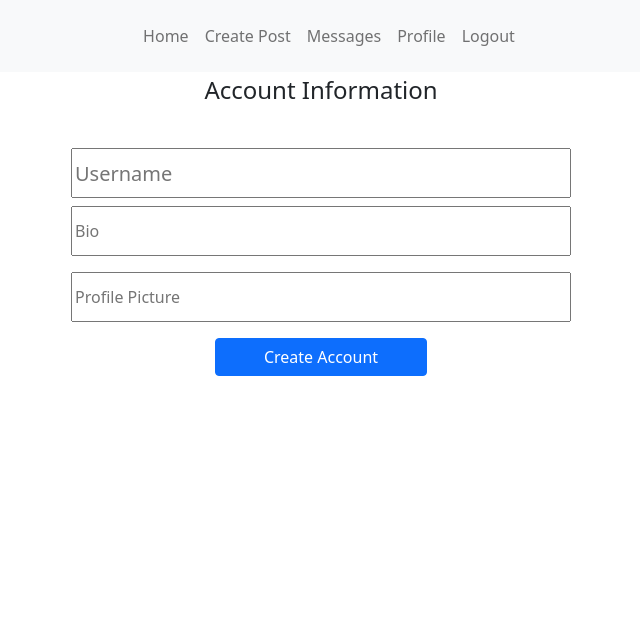
After one commit to Lartg/random-connections, a Flask app: template templates/create_account.html in a window 1280 px wide. The commit adds this page. Shown: the top 632 px of the page, without its empty margins (319-959 px from the left). Run offline with Flask 2, Linux system fonts and the light colour scheme; the template is opened without the code that fills it, so the values that code supplies are empty.

Commit message:
fixed user association

```diff
--- a/app.py
+++ b/app.py
@@ -18,71 +18,108 @@ users = db.users
 
 @app.route('/')
 def login_page():
-    return render_template('login.html')
+    return render_template('login.html', user=None)
 
 @app.route('/', methods=['POST', 'GET'])
 def login():
-    user = {
-        'username': request.form.get('username')
-    }
-    # users.append(user)
+    username = request.form.get('username')
+    user = users.find_one({'username': username})
+    #find user
     return redirect('/home/'+user['username'])
 
 #Home page --------------------------------------------------------------
 @app.route('/home/<string:username>')
 def home_page(username):
-    return render_template('home_index.html', posts=posts.find(), user=username)
+    return render_template('home_index.html', posts=posts.find(), user=users.find_one({'username': username}))
 
 # NAVBAR ROUTES ---------------------------------------------------------
-@app.route('/messages/<string:user>')
-def messages(user):
+@app.route('/messages/<string:username>')
+def messages(username):
 
-    return render_template('messages.html', user=user)
+    return render_template('messages.html', user=users.find_one({'username': username}))
 
-@app.route('/view-profile/<string:user>')
-def view_profile(user):
+@app.route('/view-profile/<string:username>')
+def view_profile(username):
     user_posts = []
 
-    for post in posts.find({'user': user}):
+    for post in posts.find({'user': username}):
         user_posts.append(post)
-    return render_template('view_profile.html', user=user, posts=user_posts)
+    return render_template('view_profile.html', user=users.find_one({'username': username}), posts=user_posts)
 
-@app.route('/create-post/<string:user>')
-def create_post(user):
-    return render_template('create_post.html', user=user)
+@app.route('/create-post/<string:username>')
+def create_post(username):
+    return render_template('create_post.html', user=users.find_one({'username': username}))
 
 #CRUD POSTS --------------------------------------------------------------
 
 #create post
-@app.route('/create-post/<string:user>', methods=['POST'])
-def submit_new_post(user):
+@app.route('/create-post/<string:username>', methods=['POST'])
+def submit_new_post(username):
     post = {
         'title': request.form.get('title'),
         'description': request.form.get('description'),
         'goals': request.form.get('goals'),
         'when': request.form.get('when'),
         'date_posted': datetime.now(),
-        'user': user
+        'user': username
     }
     posts.insert_one(post)
     flash('you successfully made a post', 'success')
-    return redirect('/home/'+user)
+    return redirect('/home/'+username)
 
 #update post
 
 #delete post
-@app.route('/<post_id>/delete/<string:user>')
-def delete_post(post_id,user):
+@app.route('/<post_id>/delete/<string:username>')
+def delete_post(post_id,username):
     posts.delete_one({'_id': ObjectId(post_id)})
-    return redirect('/home/'+user)
+    return redirect('/home/'+username)
 
 #CRUD MSGS ---------------------------------------------------------------
 
 #CRUD USER ---------------------------------------------------------------
+@app.route('/create-account')
+def create_account_form():
+    return render_template('create_account.html')
+@app.route('/create-account', methods=['GET','POST'])
+def create_account():
+    user = {
+        'username': request.form.get('username'),
+        'bio': request.form.get('bio'),
+        'image': request.form.get('image')
+    }
+    users.insert_one(user)
+    return redirect('/home/'+user['username'])
 
-@app.route('/view-profile/<string:user>', methods=['GET','POST'])
-def edit_profile(user):
-    pass
+
+@app.route('/edit-profile/<string:username>/<string:user_id>')
+def edit_profile_form(username, user_id):
+    user_id=user_id
+    return render_template('edit_profile.html', user=users.find_one({'username': username}))
+
+
+@app.route('/edit-profile/<string:username>/<string:user_id>', methods=['GET','POST'])
+def edit_profile(username, user_id):
+
+    updated_user = {
+        'username': request.form.get('username'),
+        'bio': request.form.get('bio'),
+        'image': request.form.get('image')
+    }
+    for post in posts.find_one({'user': username}):
+        posts.update_one(
+            {'user': username},
+            {'$set':{'user': updated_user['username']}}
+        )
+
+
+
+    users.update_one(
+        {'_id': ObjectId(user_id)},
+        {'$set': updated_user})
+
+    return redirect('/view-profile/'+updated_user['username'])
+
 
 
 
--- /dev/null
+++ b/templates/create_account.html
@@ -0,0 +1,22 @@
+{% extends "base.html" %}
+{% block content %}
+<form method='POST' action='/create-account'>
+  <fieldset>
+  <legend class="text-center">Account Information</legend>
+  <div class="card text-center border-0">
+    <div class="card-body">
+      <h5 class="card-title fw-bold ">
+
+        <input class="create-post-field mt-3" type='text' name='username' placeholder="Username"/>
+      </h5>
+
+      <p class="card-text "><input class="create-post-field" type='text' name='bio' placeholder="Bio"/></p>
+
+      <p class="card-text "><input class="create-post-field" type='text' name='image' placeholder="Profile Picture"/></p>
+
+      <button type='submit' class="btn btn-primary px-5">Create Account</button>
+    </div>
+
+  </fieldset>
+</form>
+{% endblock %}
--- a/templates/partials/navbar.html
+++ b/templates/partials/navbar.html
@@ -1,11 +1,11 @@
 <nav class="d-flex justify-content-center navbar navbar-expand navbar-light bg-light">
   <a class="navbar-brand" href=""></a>
   <div class="navbar-nav">
-    <a class="nav-item nav-link" href="/home/{{ user }}">Home</a>
-    <a class="nav-item nav-link" href="/create-post/{{ user }}">Create Post</a>
+    <a class="nav-item nav-link" href="/home/{{ user.username }}">Home</a>
+    <a class="nav-item nav-link" href="/create-post/{{ user.username }}">Create Post</a>
     <!-- ADD DIVIDERS -->
-    <a class="nav-item nav-link" href="/messages/{{ user }}">Messages</a>
-    <a class="nav-item nav-link" href="/view-profile/{{ user }}">Profile</a>
+    <a class="nav-item nav-link" href="/messages/{{ user.username }}">Messages</a>
+    <a class="nav-item nav-link" href="/view-profile/{{ user.username }}">Profile</a>
     <a class="nav-item nav-link" href="/">Logout</a>
   </div>
 </nav>
--- a/templates/view_profile.html
+++ b/templates/view_profile.html
@@ -7,9 +7,10 @@
       </div>
       <div class="col-md-8">
         <div class="card-body">
-          <h5 class="card-title">{{ user }}</h5>
-          <p class="card-text">When users are done being crudded content will be here!</p>
+          <h5 class="card-title">{{ user.username }}</h5>
+          <p class="card-text">{{ user.bio }}</p>
         </div>
+        <a href="/edit-profile/{{ user.username }}/{{ user._id }}" class="btn btn-primary">Edit Profile</a>
       </div>
       <div class="card-header text-center">
         <h5>View/Edit/Delete Your Posts Below!</h5>
```
Also changed, not shown: templates/edit_profile.html (added, +22 -0 lines), templates/login.html (+6 -5 lines).
